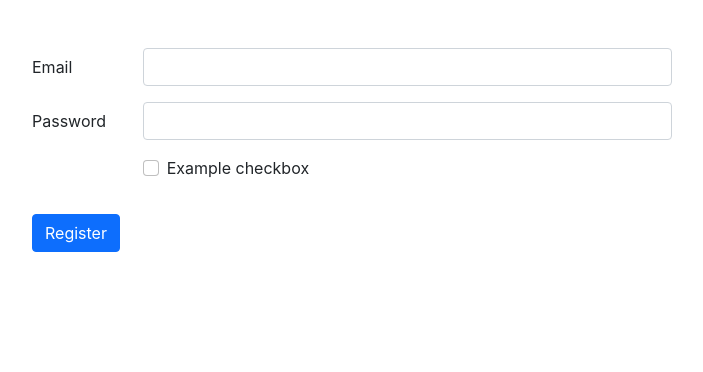
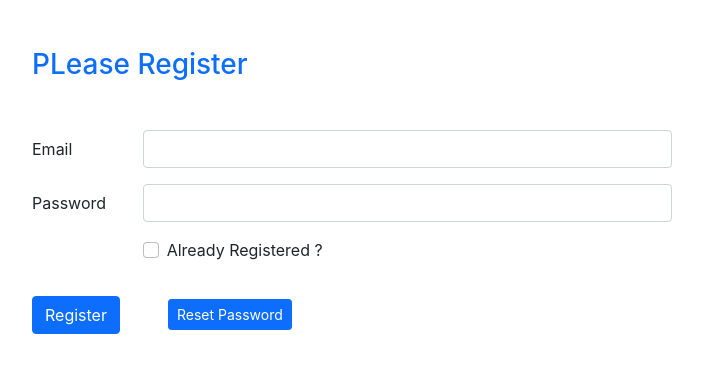
Before and after one commit to shamim666/React-firebase-authentication, a React (Create React App) app: page / in a window 1280 px wide. Shown: the top 372 px of the page, without its empty margins (16-719 px from the left). Built offline with nearby package versions, Linux system fonts and the light colour scheme.

Commit message:
email authentication

```diff
--- a/src/App.js
+++ b/src/App.js
@@ -1,62 +1,129 @@
 import logo from './logo.svg';
 import './App.css';
-import { getAuth, signInWithPopup, GoogleAuthProvider,createUserWithEmailAndPassword } from "firebase/auth";
+import {
+  getAuth, signInWithPopup, GoogleAuthProvider, createUserWithEmailAndPassword,
+  signInWithEmailAndPassword , sendEmailVerification ,sendPasswordResetEmail } from "firebase/auth";
 import initializeAuthentication from './Firebase/firebase.init';
 import { useState } from 'react';
 
 
 initializeAuthentication();
-const provider = new GoogleAuthProvider();
+// const provider = new GoogleAuthProvider();
 
 function App() {
   const auth = getAuth();
-  const handleGoogleSignIn = () => {
 
-    signInWithPopup(auth, provider)
-      .then(result => {
-        const user = result.user;
-        console.log(user);
-      })
+  // const handleGoogleSignIn = () => {
 
+  //   signInWithPopup(auth, provider)
+  //     .then(result => {
+  //       const user = result.user;
+  //       console.log(user);
+  //     })
+
+  // }
+
+
+  const [email, setEmail] = useState('');
+  const [password, setPassword] = useState('');
+  const [error, setError] = useState('');
+  const [isLogin, setIsLogin] = useState(false);
+
+
+
+
+//taking input from checkbox (true or false)
+  const toggleIsLogin = (event) => {
+    setIsLogin(event.target.checked)
   }
 
-
-const [email,setEmail] = useState('') ;
-const [password,setPassword] = useState('') ;
-const [error,setError] = useState('') ;
-
-
+  // taking input from email field
   const handleEmail = (event) => {
     setEmail(event.target.value)
   }
+
+  //taking input from password field
   const handlePassword = (event) => {
     setPassword(event.target.value)
   }
 
+
+  // form validation
   const handleRegistration = (event) => {
     event.preventDefault();
     //   if(password.length < 6) {
     // setError('password must be 6 characters long');
     // return;
     // }
- if (!/^(?=.*[A-Za-z])(?=.*\d)[A-Za-z\d]{8,}$/.test(password)){
+
+    // password validation
+    if (!/^(?=.*[A-Za-z])(?=.*\d)[A-Za-z\d]{8,}$/.test(password)) {
       setError('password must be Minimum eight characters, at least one letter and one number');
       return;
     }
 
-    console.log(email,password)
-createUserWithEmailAndPassword ( auth , email , password)
-.then(result =>{
+    isLogin ? loginUser(email, password) : registerNewUser(email, password)
+
+
+  }
+
+
+
+  //First User creation
+  const registerNewUser = (email, password) => {
+
+    createUserWithEmailAndPassword(auth, email, password)
+      .then(result => {
         const user = result.user
         console.log(user)
+        setError('');
+
+
+        // second email verification whether it is a valid email address or not
+        verifyEmail();
       })
-.catch(error =>{
+      .catch(error => {
         setError(error.message);
       })
 
+
   }
+
+// third  login user
+  const loginUser = (email, password) => {
+    signInWithEmailAndPassword(auth, email, password)
+      .then(result => {
+        const user = result.user
+        console.log(user)
+        setError('');
+      })
+      .catch(error => {
+        setError(error.message);
+      })
+
+
+  }
+
+// send a mail to a valid email address
+const verifyEmail = () => {
+  sendEmailVerification(auth.currentUser)
+  .then(result =>{
+    console.log(result)
+  })
+
+}
+
+const handleResetPassword = () =>{
+  sendPasswordResetEmail(auth, email)
+  .then(result =>{
+
+  })
+  alert("Your Password Reset option has been sent to your mail")
+}
+
   return (
     <div className="mx-5 mt-5 w-50">
+      <h3 className="text-primary mb-5">PLease {isLogin ? 'Login' : 'Register'}</h3>
       <form onSubmit={handleRegistration}>
 
         <div className="row mb-3">
@@ -69,22 +136,23 @@ createUserWithEmailAndPassword ( auth , email , password)
         <div className="row mb-3">
           <label htmlFor="inputPassword3" className="col-sm-2 col-form-label">Password</label>
           <div className="col-sm-10">
-            <input type="password" onBlur={handlePassword} className="form-control" id="inputPassword3" required/>
+            <input type="password" onBlur={handlePassword} className="form-control" id="inputPassword3" required />
           </div>
         </div>
 
         <div className="row mb-3">
           <div className="col-sm-10 offset-sm-2">
             <div className="form-check">
-              <input className="form-check-input" type="checkbox" id="gridCheck1" />
+              <input onChange={toggleIsLogin} className="form-check-input" type="checkbox" id="gridCheck1" />
               <label className="form-check-label" htmlFor="gridCheck1">
-                Example checkbox
+                Already Registered ?
               </label>
             </div>
           </div>
         </div>
-        <div className = "row mb-3 text-danger"> {error}</div>
-        <button type="submit" className="btn btn-primary">Register</button>
+        <div className="row mb-3 text-danger"> {error}</div>
+        <button type="submit" className="btn btn-primary">{isLogin ? 'Login' : 'Register'}</button>
+        <button type="button" onClick={handleResetPassword} className="btn btn-primary btn-sm mx-5">Reset Password</button>
       </form>
     </div>
   );
```
Also changed, not shown: 1 other file (tests, documents, lock files or other folders). Lines whose indentation alone changed are shown as unchanged.
